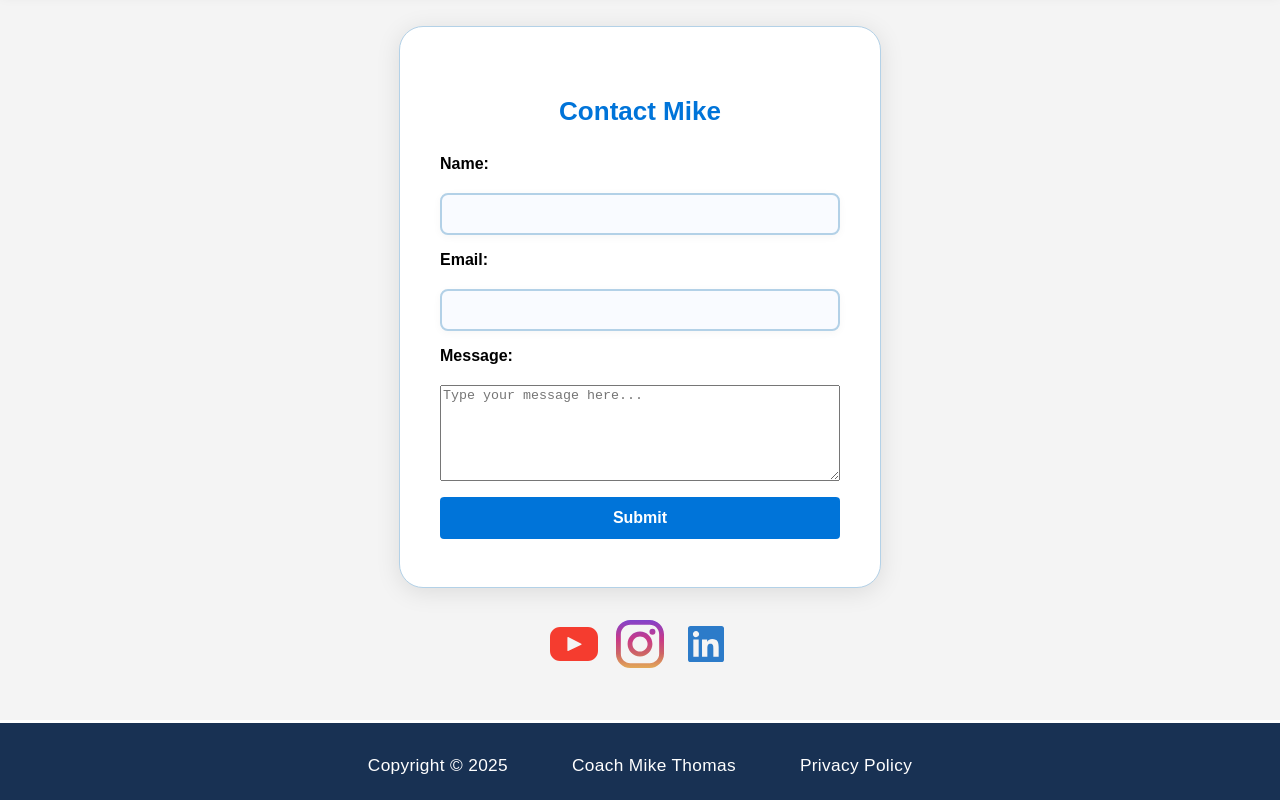
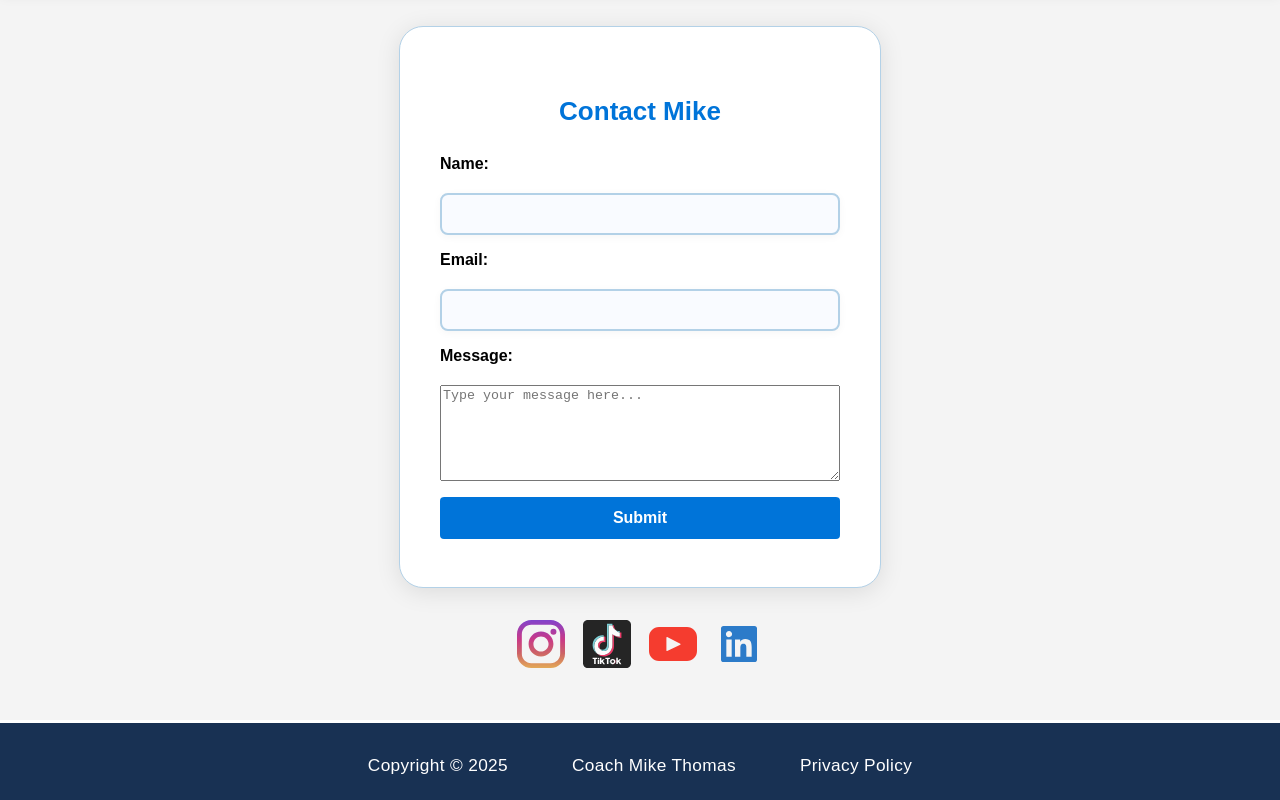
Before and after one commit to dvt8067/glp1-website, a website: page index.html in a window 1280 px wide. Shown: the part 3059-3859 px from the top of the page. Drawn offline with nearby package versions, Linux system fonts and the light colour scheme.

Commit message:
Add tiktok icon

```diff
--- a/index.html
+++ b/index.html
@@ -177,14 +177,7 @@
       </section>
     </div>
     <div class="footer-social">
-      <a
-        href="https://www.youtube.com/@wlscoaching6872"
-        target="_blank"
-        rel="noopener"
-        aria-label="YouTube"
-      >
-        <img src="images/youtube-svgrepo-com.svg" alt="YouTube" class="social-icon" />
-      </a>
+
       <a
         href="https://www.instagram.com/healthcoachmikethomas/"
         target="_blank"
@@ -196,6 +189,26 @@
           alt="Instagram"
           class="social-icon"
         />
+      </a>
+      <a
+        href="https://www.tiktok.com/@michaelt101"
+        target="_blank"
+        rel="noopener"
+        aria-label="TikTok"
+      >
+        <img
+          src="images/tiktok-logo-logo-svgrepo-com.svg"
+          alt="TikTok"
+          class="social-icon"
+        />
+      </a>
+       <a
+        href="https://www.youtube.com/@wlscoaching6872"
+        target="_blank"
+        rel="noopener"
+        aria-label="YouTube"
+      >
+        <img src="images/youtube-svgrepo-com.svg" alt="YouTube" class="social-icon" />
       </a>
       <a
         href="https://www.linkedin.com/in/michael-thomas-plant-guy/"
```
Also changed, not shown: images/tiktok-logo-logo-svgrepo-com.svg (added).
